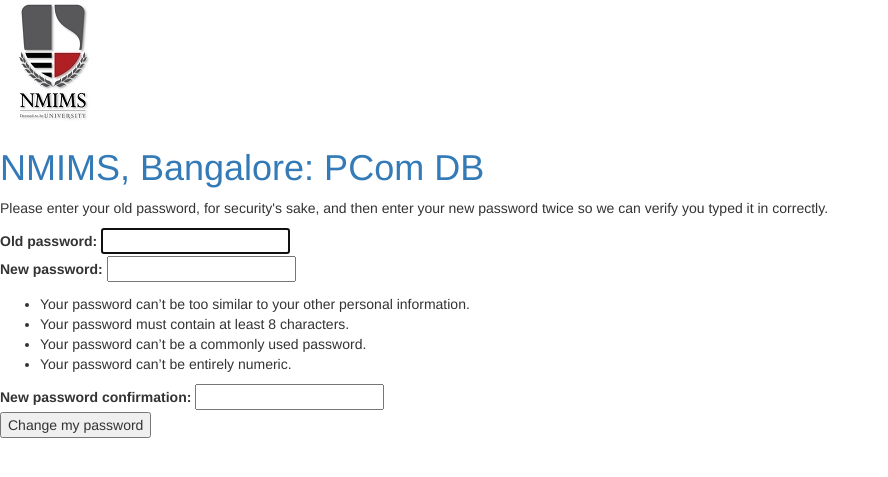
After one commit to asim-codelearner/pcom_db, a Django app: page /password_change/ in a window 1280 px wide. The commit adds this page. Shown: the top 477 px of the page, without its empty margins (0-888 px from the left). Run offline with Django 3.2, Linux system fonts and the light colour scheme; the visitor is signed in with stand-in values (Sample User, id 1); some libraries are stand-ins or nearby versions.

Commit message:
Added view for password change.

```diff
--- a/database_app/templates/database_app/login.html
+++ b/database_app/templates/database_app/login.html
@@ -27,7 +27,7 @@
 		</div>
 		<div>
 		<input type="hidden" name="next" value="{{ next }}" />
-		<label>&nbsp;</label><input type="submit" value='Log in'/>
+		<input type="submit" value='Log in'/>
 		</div>
 	</form>
 {% endblock %}
--- /dev/null
+++ b/database_app/templates/database_app/password_change_form.html
@@ -0,0 +1,44 @@
+{% extends 'database_app/base.html' %}
+{% load i18n admin_static %}
+
+{% block content %}
+	<div>
+		<div>
+			{% if form.errors %}
+				<p>
+					{% if form.errors.items|length == 1 %}{% trans "Please correct the error below." %}{% else %}{% trans "Please correct the errors below." %}{% endif %}
+				</p>
+			{% endif %}
+			<p>{% trans "Please enter your old password, for security's sake, and then enter your new password twice so we can verify you typed it in correctly." %}</p>
+
+			<form method="post" action="{% url 'database_app:password_change' %}">
+				{% csrf_token %}
+				<div>
+					{{ form.old_password.errors }}
+					{{ form.old_password.label_tag }} {{ form.old_password }}
+				</div>
+
+				<div>
+					{{ form.new_password1.errors }}
+					{{ form.new_password1.label_tag }} {{ form.new_password1 }}
+					{% if form.new_password1.help_text %}
+						<p>{{ form.new_password1.help_text|safe }}</p>
+					{% endif %}
+				</div>
+
+				<div>
+					{{ form.new_password2.errors }}
+					{{ form.new_password2.label_tag }} {{ form.new_password2 }}
+					{% if form.new_password2.help_text %}
+						<p>{{ form.new_password2.help_text|safe }}</p>
+					{% endif %}
+				</div>
+
+				<div>
+					<input type="submit" value="{% trans 'Change my password' %}"/>
+				</div>
+			</form>
+		</div>
+	</div>
+
+{% endblock %}
--- a/database_app/urls.py
+++ b/database_app/urls.py
@@ -15,15 +15,24 @@
     3. Add a URL to urlpatterns:  url(r'^blog/', include(blog_urls))
 """
 from django.conf.urls import url, include
-from .views import Db_Login_View, Db_Logout_View
+#from django.contrib.auth.views import password_change, logout, password_change_done
+#from django.core.urlresolvers import reverse, reverse_lazy
+from .views import Db_Login_View, Db_Logout_View, Password_Change_View
 from . import views
+
+
 urlpatterns = [
 	url(r'^$', Db_Login_View.as_view(), name = 'db_login'),
 	url(r'^landing/$', views.landing, name = 'landing'),
+	#url(r'^landing/$', Db_Landing_View.as_view(), name = 'landing'),
 	url(r'^details/$', views.details, name = 'details'),
 	url(r'^profile/$', views.profile, name = 'profile'),
 	url(r'^stat/$', views.stat, name = 'stat'),
 	url(r'^search_results/$', views.landing, name = 'search_results'),
 	url(r'^edit/$', views.edit, name = 'edit'),
 	url(r'^logout/$', Db_Logout_View.as_view(), name = 'db_logout'),
+	#url(r'^logout/$', logout, name = 'db_logout'),
+	url(r'^password_change/$', Password_Change_View.as_view(), name = 'password_change'),
+	#url(r'^password_change/$', password_change, {'template_name':'database_app/password_change_form.html', 'post_change_redirect':'/landing/?password_change=success'},name = 'change_password'),
+	#url(r'^password_change/done/$', password_change_done, name='password_change_done'),
 ]
--- a/database_app/views.py
+++ b/database_app/views.py
@@ -1,20 +1,23 @@
 from django.http import HttpResponse, HttpResponseRedirect
 from django.shortcuts import render, render_to_response, redirect
-from django.contrib.auth import authenticate, login, logout
+from django.contrib.auth import authenticate, login, logout, update_session_auth_hash
 from django.template import RequestContext
 from django.core.urlresolvers import reverse, reverse_lazy
-from django.contrib.auth.forms import AuthenticationForm
+from django.contrib.auth.forms import AuthenticationForm, PasswordChangeForm
 from django.contrib.auth.decorators import login_required
 from django.views.generic.edit import FormView
-from django.views.generic.base import RedirectView
+from django.views.generic.base import RedirectView, View
 from django.views.generic.list import ListView
 from django.utils.decorators import method_decorator
+from django.contrib.auth.mixins import LoginRequiredMixin
 from django.http import QueryDict
+from django.contrib.auth.views import password_change
+#from django.contrib.auth import User
 
 def build_url_with_get(*args, **kwargs):
 	params = kwargs.pop('params', {})
-	url = reverse(*args, **kwargs)
-
+	url = reverse_lazy(*args, **kwargs)
+	print(url)
 	if not params:
 		return url
 
@@ -56,7 +59,8 @@
 		else:
 			return reverse_lazy('database_app:landing')
 
-class Db_Logout_View(RedirectView):
+class Db_Logout_View(LoginRequiredMixin, RedirectView):
+	login_url = reverse_lazy('database_app:db_login')
 
 	def get(self, request, *args, **kwargs):
 		logout(request)
@@ -66,9 +70,58 @@
 		url = build_url_with_get('database_app:db_login', params = {'logout':'success'})
 		return url
 
+class Password_Change_View(LoginRequiredMixin, FormView):
+	login_url = reverse_lazy('database_app:db_login')
+
+	template_name = 'database_app/password_change_form.html'
+	form_class = PasswordChangeForm
+	#a_url = reverse_lazy('database_app:landing')
+	#url = build_url_with_get('database_app:landing', params = {'password_change':'success'})
+	#print(a_url)
+
+	def get_form_kwargs(self):
+		kwargs = super(Password_Change_View, self).get_form_kwargs()
+		user = self.request.user
+		kwargs['user'] = user
+
+		return kwargs
+
+	def form_valid(self, form):
+		print('form_valid called')
+		form.save()
+		# Updating the password logs out all other sessions for the user
+		# except the current one if
+		# django.contrib.auth.middleware.SessionAuthenticationMiddleware
+		# is enabled.
+		update_session_auth_hash(self.request, form.user)
+		return super(Password_Change_View, self).form_valid(form)
+
+	def get_success_url(self):
+		next_url = build_url_with_get('database_app:landing', params = {'password_change':'success'})
+		return next_url
+
+
+#@method_decorator(login_required, name = 'dispatch')
+# class Db_Landing_View(LoginRequiredMixin, ListView):
+	# login_url = reverse_lazy('database_app:db_login')
+
+	# def get_menu_items(self, user):
+		# menu_item = {
+						# 'user': user.get_full_name(),
+						# 'logout_url': reverse_lazy('database_app:db_logout'),
+						# 'change_password_url': reverse_lazy('database_app:change_password'),
+		# }
+
+
 @login_required()
 def landing(request):
-	return render(request, 'database_app/landing.html')
+	context = {}
+
+	if 'password_change' in request.GET:
+		if request.GET['password_change'].lower() == 'success':
+				custom_message = 'Password changed successfully.'
+				context['custom_message'] = custom_message
+	return render(request, 'database_app/landing.html', context)
 
 @login_required()
 def details(request):
```
Also changed, not shown: database_app/templates/database_app/landing.html (+8 -0 lines).
